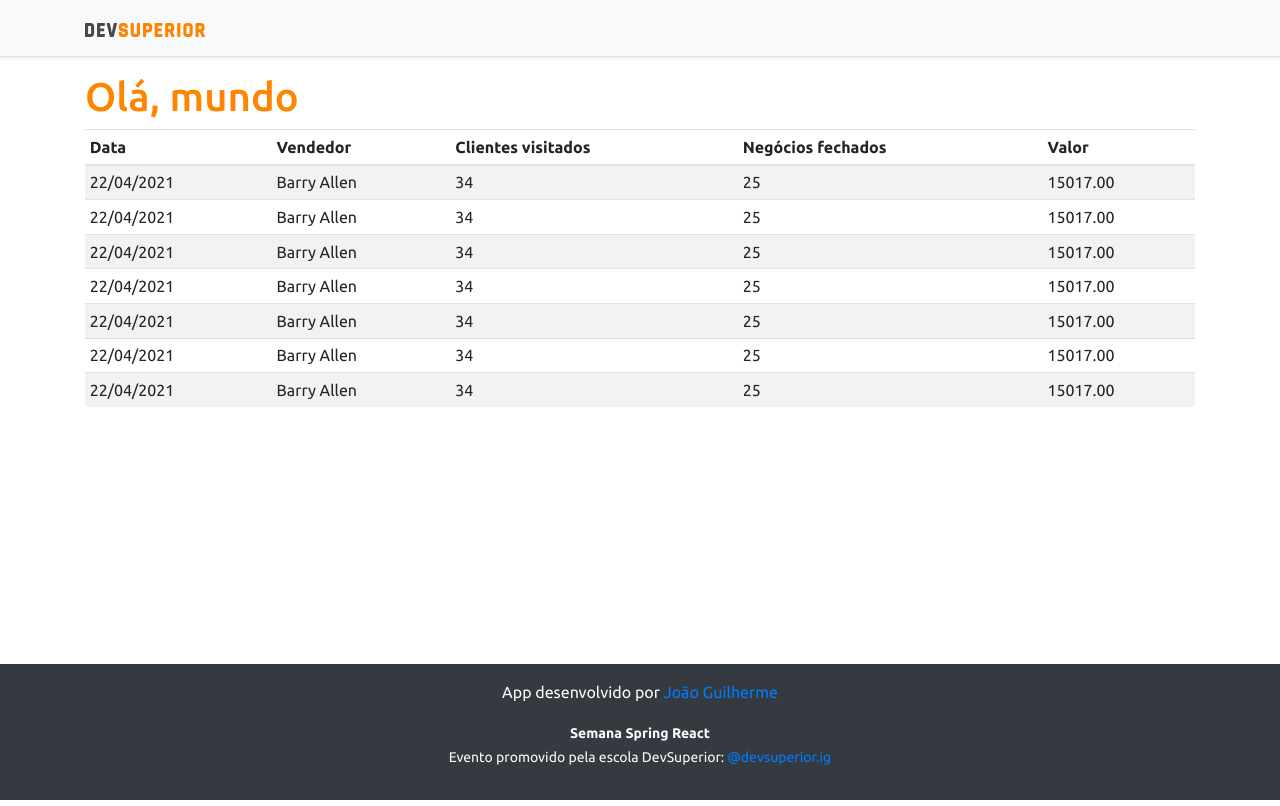
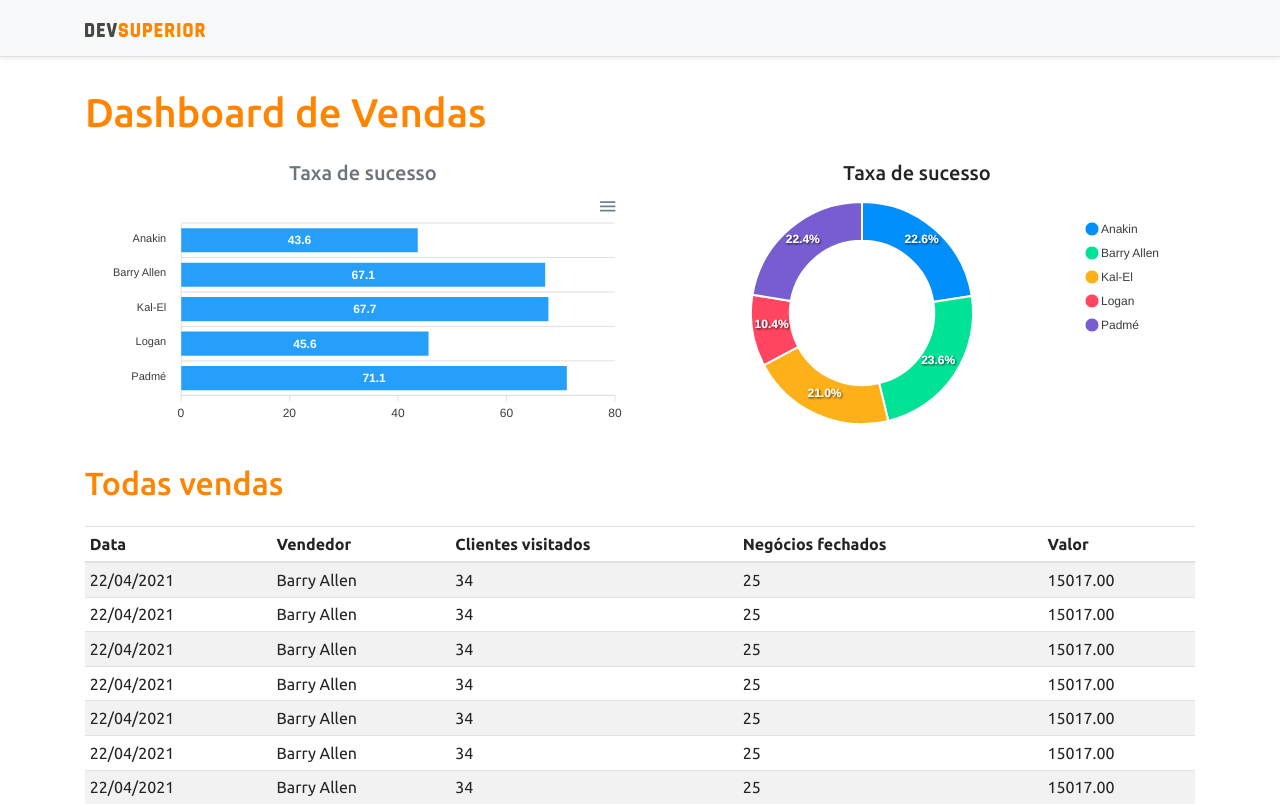
Before and after one commit to jgsouzadev/sds3-Spring-React, a React (Create React App) app in the folder frontend/: page / in a window 1280 px wide. Shown: the top 806 px of the page. Built offline with nearby package versions, Linux system fonts and the light colour scheme.

Commit message:
Static charts

```diff
--- a/frontend/package.json
+++ b/frontend/package.json
@@ -12,10 +12,12 @@
     "@types/node": "^12.0.0",
     "@types/react": "^17.0.0",
     "@types/react-dom": "^17.0.0",
+    "apexcharts": "^3.26.1",
     "bootstrap": "^4.6.0",
     "jquery": "1.9.1",
     "popper.js": "1.16.1",
     "react": "^17.0.2",
+    "react-apexcharts": "^1.3.9",
     "react-dom": "^17.0.2",
     "react-scripts": "4.0.3",
     "typescript": "^4.1.2",
--- a/frontend/src/App.tsx
+++ b/frontend/src/App.tsx
@@ -1,3 +1,5 @@
+import BarChart from 'components/BarChart';
+import DonutChart from 'components/DonutChart';
 import DataTable from "components/DataTable";
 import NavBar from "components/NavBar";
 import Footer from "components/Footer";
@@ -6,7 +8,21 @@
     <>
       <NavBar />
       <div className="container">
-        <h1 className="text-primary">Olá, mundo</h1>
+        <h1 className="text-primary py-3">Dashboard de Vendas</h1>
+
+        <div className="row px-3">
+          <div className="col-sm-6">
+            <h5 className="text-center text-secondary">Taxa de sucesso</h5>
+            <BarChart/>
+          </div>
+          <div className="col-sm-6">
+            <h5 className="text-center text-secundary">Taxa de sucesso</h5>
+            <DonutChart/>
+          </div>
+        </div>
+        <div className="py-3">
+          <h2 className="text-primary">Todas vendas</h2>
+        </div>
         <DataTable />
       </div>
       <Footer/>
--- /dev/null
+++ b/frontend/src/components/BarChart/index.tsx
@@ -0,0 +1,33 @@
+import Chart from 'react-apexcharts';
+function BarChart() {
+
+
+    const options = {
+        plotOptions: {
+            bar: {
+                horizontal: true,
+            }
+        },
+    };
+
+    const mockData = {
+        labels: {
+            categories: ['Anakin', 'Barry Allen', 'Kal-El', 'Logan', 'Padmé']
+        },
+        series: [
+            {
+                name: "% Sucesso",
+                data: [43.6, 67.1, 67.7, 45.6, 71.1]
+            }
+        ]
+    };
+
+
+    return (
+      <Chart options={{ ...options, xaxis: mockData.labels}} series={mockData.series} type="bar" height="240" />
+    );
+}
+
+
+
+export default BarChart;
--- /dev/null
+++ b/frontend/src/components/DonutChart/index.tsx
@@ -0,0 +1,23 @@
+import Chart from 'react-apexcharts';
+function DonutChart() {
+
+
+    const mockData = {
+        series: [477138, 499928, 444867, 220426, 473088],
+        labels: ['Anakin', 'Barry Allen', 'Kal-El', 'Logan', 'Padmé']
+    }
+
+    const options = {
+        legend: {
+            show: true
+        }
+    }
+
+    return (
+      <Chart options={{ ...options, labels: mockData.labels}} series={mockData.series} type="donut" height="240" />
+    );
+}
+
+
+
+export default DonutChart;
```
Also changed, not shown: 1 other file (tests, documents, lock files or other folders).
